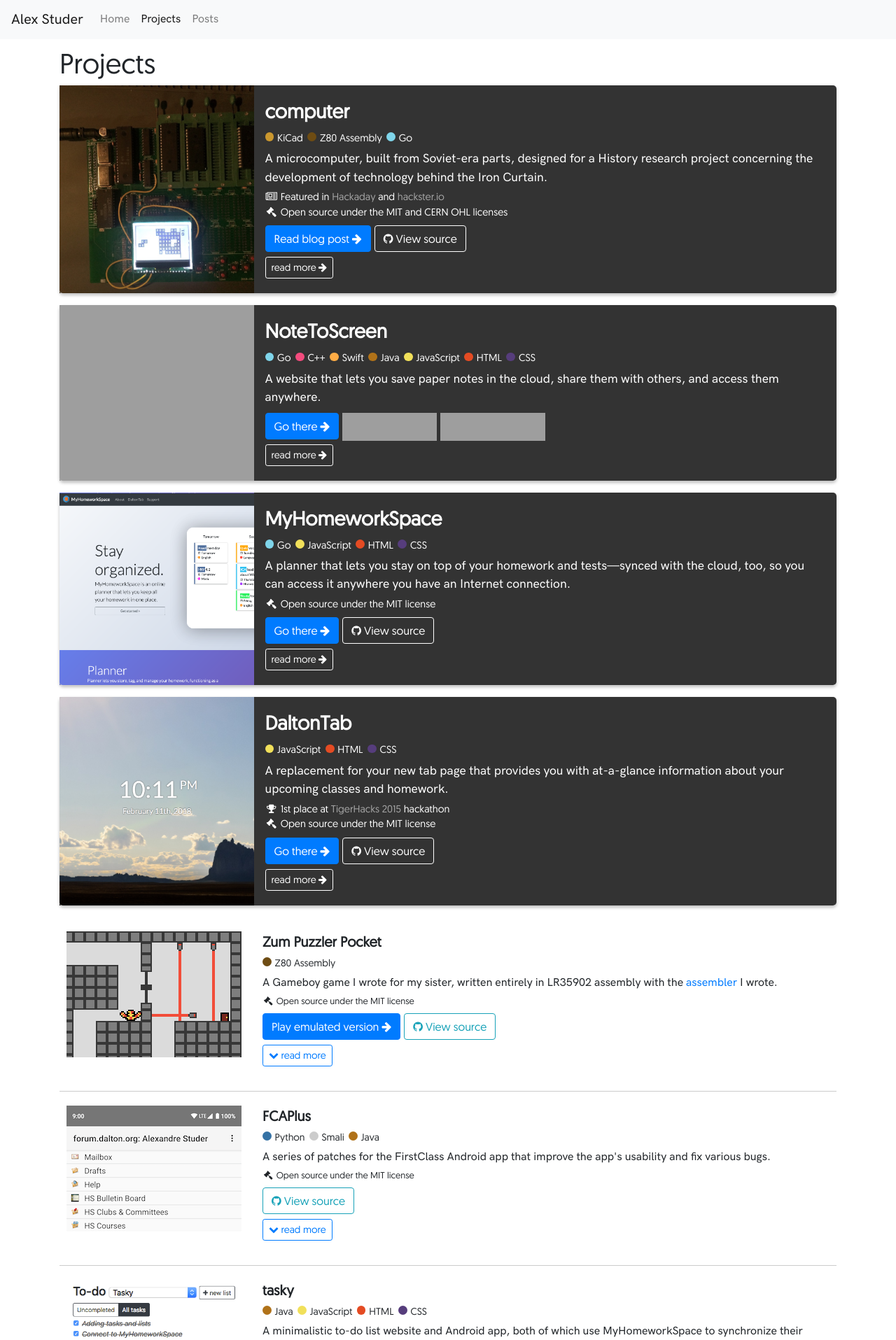
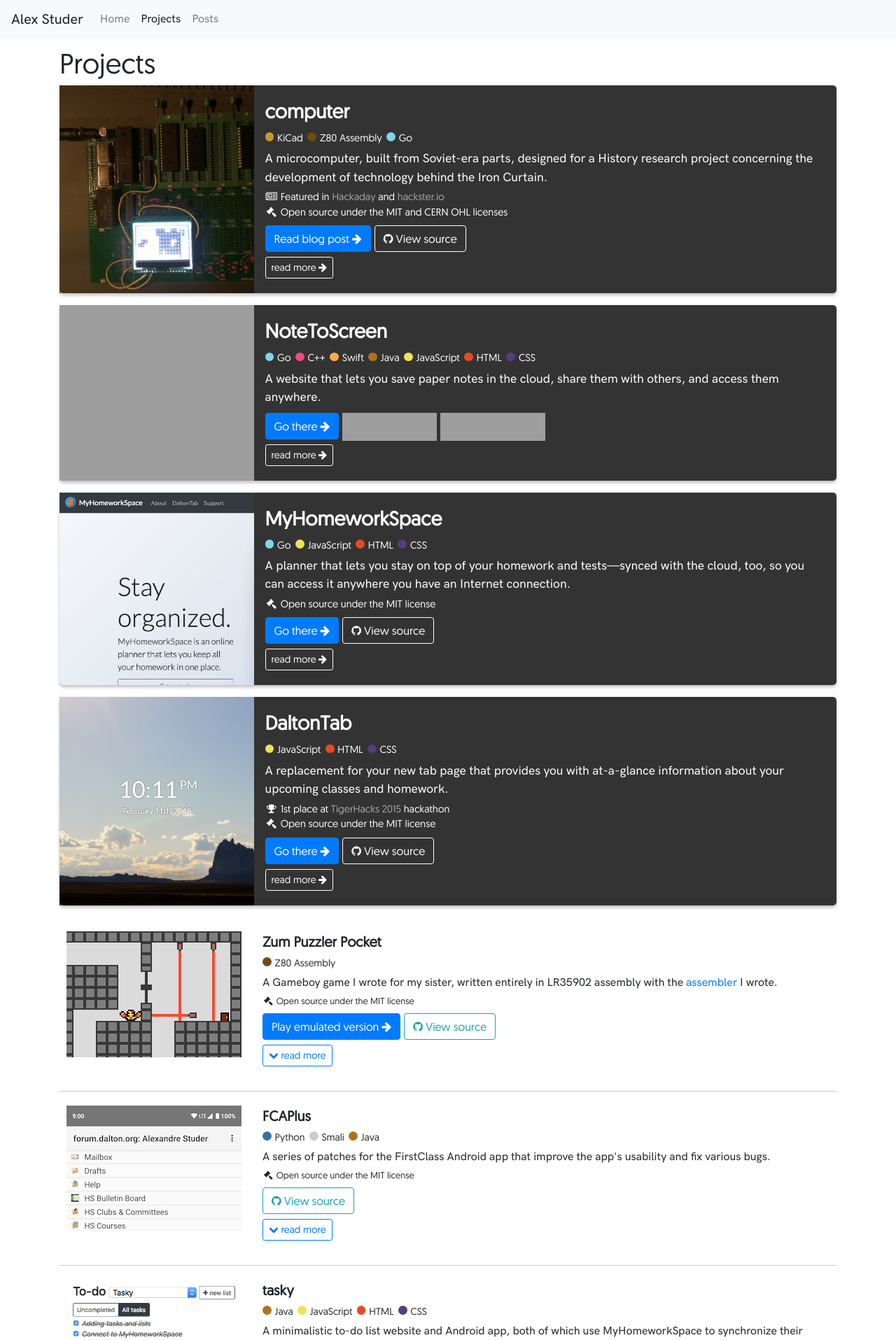
Before and after one commit to thatoddmailbox/thatoddmailbox.github.io, a Jekyll site: the page built from projects.html, in a window 1280 px wide. Shown: the top 1915 px of the page at 70% size. Built offline with Jekyll 4.4.1, drawn with Linux system fonts in a browser that asks for light colours; nearby versions of some CDN libraries; grey boxes are pictures that could not be loaded.

Commit message:
improve display of some project images

```diff
--- a/css/projects.css
+++ b/css/projects.css
@@ -13,8 +13,6 @@
 	background: #ddd;
 }
 .project.feature {
-	background-position: left bottom;
-	background-size: cover;
 	border-radius: 5px;
 	box-shadow: 0 2px 4px rgba(0, 0, 0, 0.25);
 	margin-bottom: 1rem;
@@ -41,8 +39,11 @@
 
 	z-index: -1;
 
-	background-position: left bottom;
+	background-position: left top;
 	background-size: cover;
+}
+.project.feature .background.background-big {
+	background-size: 250%;
 }
 .project.feature .background.background-centered {
 	background-position: center;
@@ -77,6 +78,7 @@
 	color: white;
 	border-top-right-radius: 5px;
 	border-bottom-right-radius: 5px;
+	min-height: 250px;
 	padding: 1rem;
 	z-index: 1;
 }
--- a/projects.html
+++ b/projects.html
@@ -14,7 +14,7 @@
 	<div class="project feature">
 		<div class="row">
 			<div class="col-md-3">
-				<div class="background {% if project.center_bg %}background-centered{% endif %}" style="background-image: url(/img/{{ project.path | replace: "_", "" | replace: ".md", ".png" }})"></div>
+				<div class="background {% if project.big_bg %}background-big{% endif %} {% if project.center_bg %}background-centered{% endif %}" style="background-image: url(/img/{{ project.path | replace: "_", "" | replace: ".md", ".png" }})"></div>
 			</div>
 			<div class="col-md-9">
 				<div class="project-feature-info">
```
Also changed, not shown: _projects/myhomeworkspace.md (+1 -0 lines), _projects/notetoscreen.md (+1 -0 lines).
